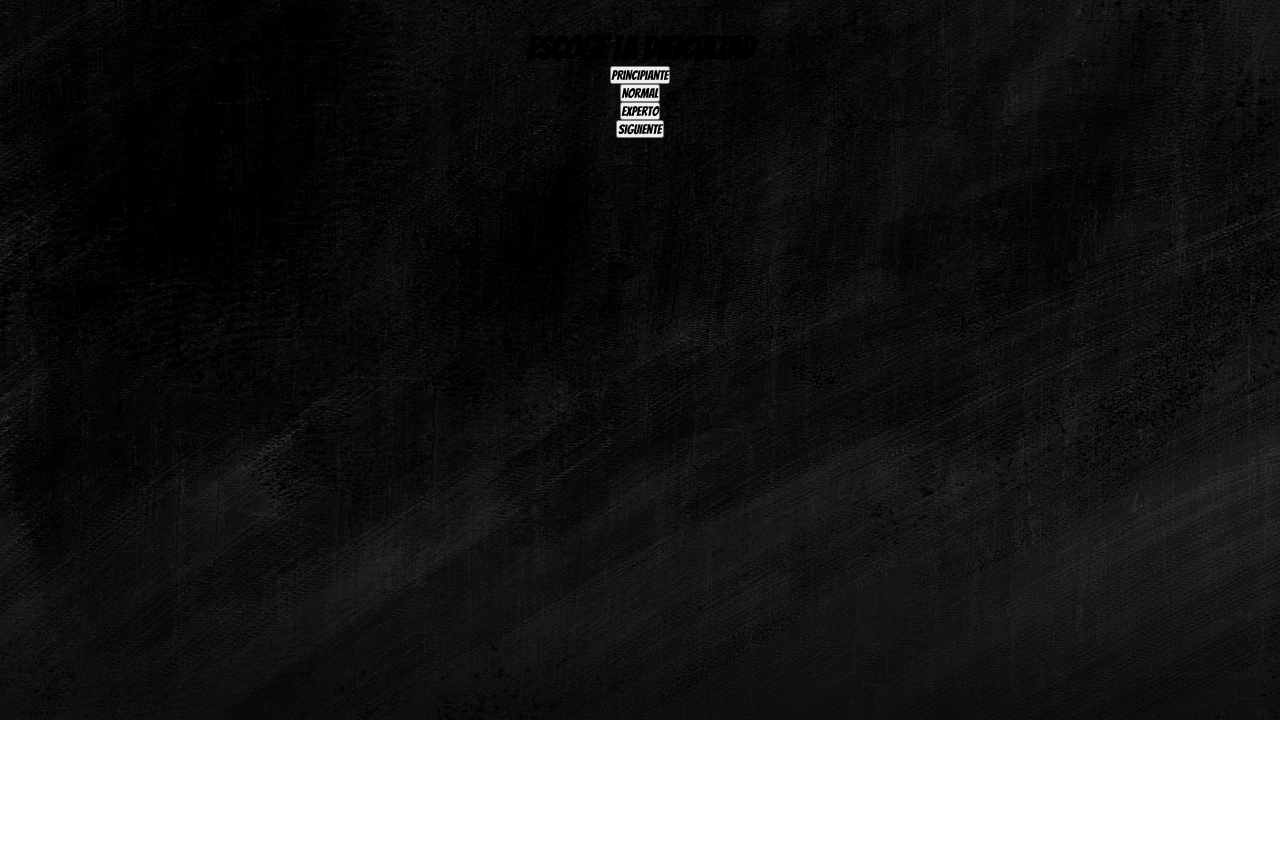
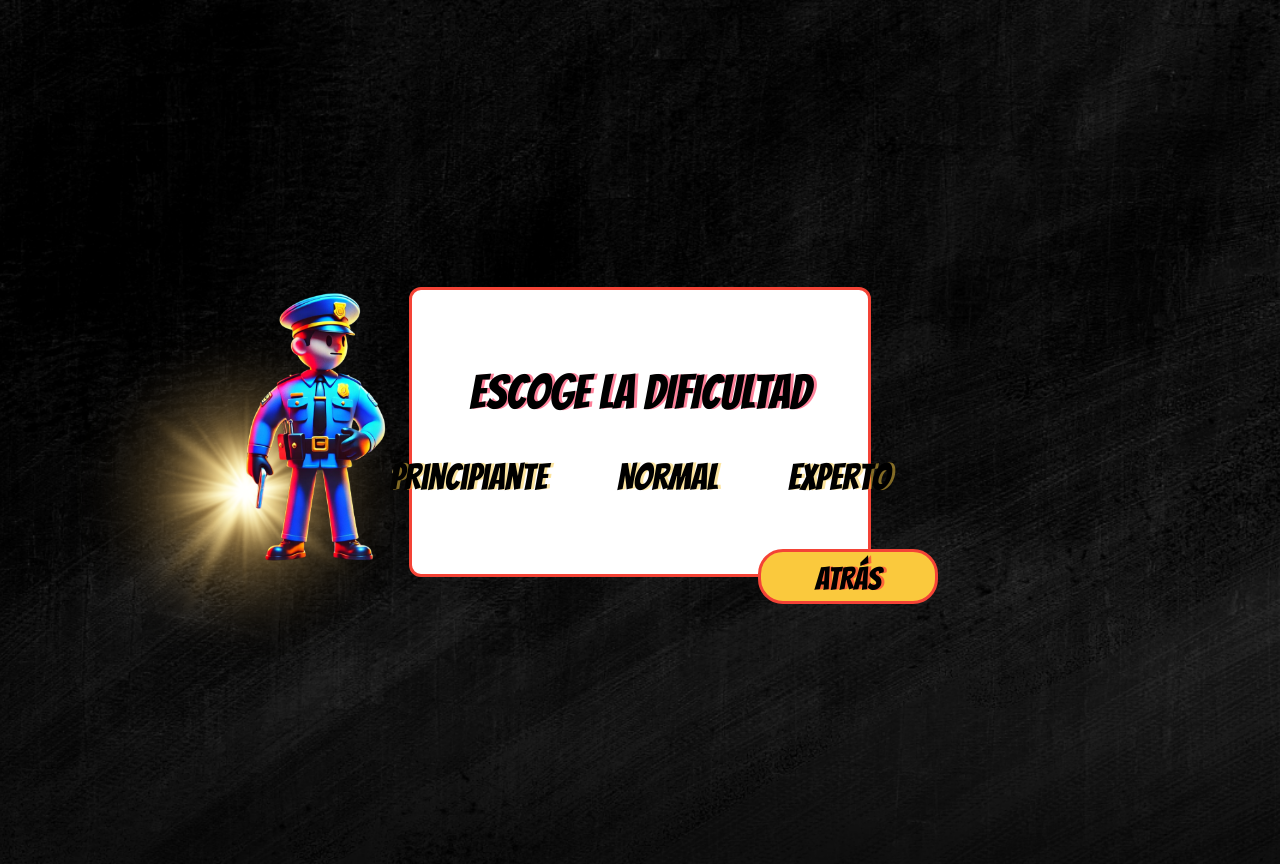
Before and after one commit to JhuniorCq/policia_vs_ladron_vista, a React (Vite) app: page /game/difficulty in a window 1280 px wide. Before the commit the page ends 800 px from the top, so only its background shows below. Built offline with nearby package versions, Linux system fonts and the light colour scheme; a web font is replaced by a local one.

Commit message:
Vistas del juego

```diff
--- /dev/null
+++ b/src/components/BackButton/BackButton.css
@@ -0,0 +1,32 @@
+.difficulty__back-button,
+.rol__back-button {
+  border: 3px solid var(--soft-red);
+  background-color: var(--canary-yellow);
+  color: black;
+  text-shadow: 3px 0 0 var(--cherry-red-shadow);
+  width: 180px;
+  height: 55px;
+  text-align: center;
+  align-content: center;
+  font-size: 2rem;
+  position: absolute;
+  border-radius: 25px;
+  padding-top: 5px;
+  cursor: pointer;
+  transition: scale 0.3s ease-in-out;
+}
+
+.difficulty__back-button:hover,
+.rol__back-button:hover {
+  scale: 1.1;
+}
+
+.difficulty__back-button--right {
+  bottom: -30px;
+  right: -70px;
+}
+
+.rol__back-button--left {
+  bottom: -30px;
+  left: -70px;
+}
--- /dev/null
+++ b/src/components/BackButton/BackButton.jsx
@@ -0,0 +1,10 @@
+import { Link } from "react-router-dom";
+import "./BackButton.css";
+
+export const BackButton = ({ className, path }) => {
+  return (
+    <Link className={className} to={path}>
+      ATRÁS
+    </Link>
+  );
+};
--- a/src/components/OptionButton/OptionButton.css
+++ b/src/components/OptionButton/OptionButton.css
@@ -1,3 +1,23 @@
+/* START BUTTON */
+.home__start-button {
+  border: 3px solid var(--cherry-red);
+  color: var(--ruby-red);
+  background-color: var(--canary-yellow);
+  width: 420px;
+  height: 80px;
+  text-align: center;
+  align-content: center;
+  font-size: 3rem;
+  border-radius: 40px;
+  text-shadow: 2px 0 0 black;
+  cursor: pointer;
+  transition: scale 0.3s ease-in-out;
+}
+
+.home__start-button:hover {
+  scale: 1.1;
+}
+
 /* RESET BUTTON */
 .game__reset-button {
   background-color: var(--canary-yellow);
@@ -17,3 +37,19 @@
 .game__reset-button:hover {
   scale: 1.1;
 }
+
+/* DIFFICULTY BUTTONS / ROL BUTTONS */
+.difficulty__button-option,
+.rol__button-option {
+  background-color: transparent;
+  border: transparent;
+  font-size: 2.3rem;
+  text-shadow: 3px 0 0 var(--canary-yellow-shadow);
+  cursor: pointer;
+  transition: scale 0.3s ease-in-out;
+}
+
+.difficulty__button-option:hover,
+.rol__button-option:hover {
+  scale: 1.1;
+}
--- a/src/components/RollDie/RollDie.css
+++ b/src/components/RollDie/RollDie.css
@@ -1,13 +1,13 @@
 .roll-die {
   width: 80%;
-  height: 160px;
-  padding-top: 27px;
+  /* height: 155px; */
+  /* padding-top: 27px; */
   border: 3px solid var(--soft-red);
   border-radius: 8px;
   display: flex;
   flex-direction: column;
   align-items: center;
-  justify-content: flex-start;
+  justify-content: center;
   font-size: 2rem;
   position: relative;
   background: var(--gradient-yellow-orange);
@@ -18,9 +18,9 @@
   background-color: var(--soft-red);
   color: var(--light-yellow);
   width: 55%;
-  height: 55px;
+  height: 53px;
   font-size: 1.9rem;
-  border-radius: 18px;
+  border-radius: 25px;
   /* text-align: center;
   align-content: center; */
   display: flex;
@@ -30,10 +30,20 @@
   bottom: -25px;
   cursor: pointer;
   position: relative;
+  transition: scale 0.3s ease-in-out;
+}
+
+.roll-die__button:hover {
+  scale: 1.1;
+}
+
+.roll-die__text {
+  margin: 30px 0 12px 0;
 }
 
 .roll-die__steps {
-  margin-top: 13px;
+  /* margin-top: 13px; */
+  font-size: 2.3rem;
 }
 
 .roll-die__die-image {
--- a/src/components/RollDie/RollDie.jsx
+++ b/src/components/RollDie/RollDie.jsx
@@ -12,7 +12,7 @@ export const RollDie = () => {
 
   return (
     <div className="roll-die">
-      <p>NÚMERO DE PASOS OBTENIDOS: </p>
+      <p className="roll-die__text">NÚMERO DE PASOS OBTENIDOS: </p>
       <p className="roll-die__steps">{steps}</p>
       <button className="roll-die__button" onClick={rollDie}>
         <p>LANZAR DADO</p>
--- a/src/index.css
+++ b/src/index.css
@@ -4,7 +4,9 @@
   --light-yellow: #ffde59;
   --soft-orange: #ff964e;
   --cherry-red: #fe0336;
+  --cherry-red-shadow: rgba(254, 3, 54, 0.5);
   --canary-yellow: #fac93d;
+  --canary-yellow-shadow: rgba(250, 201, 61, 0.5);
   --ruby-red: #f44336;
   --gradient-yellow-orange: linear-gradient(to right, #ffde59, #ff964e);
 }
@@ -22,6 +24,7 @@ body {
   background-image: url(./assets/image/background.png);
   background-repeat: no-repeat;
   background-size: cover;
+  background-position: center;
 }
 
 a {
--- a/src/pages/Difficulty/Difficulty.css
+++ b/src/pages/Difficulty/Difficulty.css
@@ -0,0 +1,54 @@
+.difficulty {
+  width: 100%;
+  min-height: 100vh;
+  display: flex;
+  justify-content: center;
+  align-items: center;
+}
+
+.difficulty__content {
+  display: flex;
+  justify-content: center;
+  align-items: center;
+  position: relative;
+  border: 3px solid var(--ruby-red);
+  border-radius: 12px;
+  background-color: white;
+  width: 38%;
+  height: 290px;
+}
+
+.difficulty__light-image {
+  width: 80%;
+  position: absolute;
+  left: -350px;
+  bottom: -100px;
+}
+
+.difficulty__police-image {
+  width: 50%;
+  position: absolute;
+  left: -215px;
+}
+
+.difficulty__text-box {
+  width: 100%;
+  display: flex;
+  flex-direction: column;
+  justify-content: center;
+  align-items: center;
+  gap: 40px;
+}
+
+.difficulty__title {
+  font-weight: normal;
+  font-size: 3rem;
+  text-shadow: 3px 0 0 var(--cherry-red-shadow);
+}
+
+.difficulty__options {
+  width: 100%;
+  display: flex;
+  justify-content: center;
+  gap: 70px;
+}
--- a/src/pages/Difficulty/Difficulty.jsx
+++ b/src/pages/Difficulty/Difficulty.jsx
@@ -1,9 +1,12 @@
-import { Link, useNavigate } from "react-router-dom";
+import "./Difficulty.css";
+import { useNavigate } from "react-router-dom";
 import { OptionButton } from "../../components/OptionButton/OptionButton";
-import "./Difficulty.css";
 import { useContext, useState } from "react";
 import { GameSettingsContext } from "../../context/GameSettings/GameSettingsContext";
 import { DIFFICULTIES } from "../../utils/constants";
+import policeImage from "../../assets/image/police.png";
+import lightImage from "../../assets/image/light.png";
+import { BackButton } from "../../components/BackButton/BackButton";
 
 export const Difficulty = () => {
   const [isExistsDifficulty, setIsExistsDifficulty] = useState(false);
@@ -11,39 +14,51 @@ export const Difficulty = () => {
   const navigate = useNavigate();
 
   const setDifficulty = (difficulty) => {
-    setIsExistsDifficulty(true);
+    // setIsExistsDifficulty(true);
     chooseDifficulty(difficulty);
-  };
-
-  const nextRoute = () => {
-    if (!isExistsDifficulty) return;
     navigate("/game/rol");
   };
 
   return (
-    <div>
-      <h1>ESCOGE LA DIFICULTAD</h1>
-      <ul>
+    <div className="difficulty">
+      <div className="difficulty__content">
+        <img className="difficulty__light-image" src={lightImage} alt="Light" />
+        <img
+          className="difficulty__police-image"
+          src={policeImage}
+          alt="Police"
+        />
+        <div className="difficulty__text-box">
+          <h1 className="difficulty__title">ESCOGE LA DIFICULTAD</h1>
+          <ul className="difficulty__options">
             <li>
               <OptionButton
+                className="difficulty__button-option"
                 text={DIFFICULTIES.BEGINNER}
                 eventHandler={() => setDifficulty(DIFFICULTIES.BEGINNER)}
               />
             </li>
             <li>
               <OptionButton
+                className="difficulty__button-option"
                 text={DIFFICULTIES.NORMAL}
                 eventHandler={() => setDifficulty(DIFFICULTIES.NORMAL)}
               />
             </li>
             <li>
               <OptionButton
+                className="difficulty__button-option"
                 text={DIFFICULTIES.EXPERT}
                 eventHandler={() => setDifficulty(DIFFICULTIES.EXPERT)}
               />
             </li>
           </ul>
-      <button onClick={nextRoute}>Siguiente</button>
+        </div>
+        <BackButton
+          className="difficulty__back-button difficulty__back-button--right"
+          path="/"
+        />
+      </div>
     </div>
   );
 };
--- a/src/pages/Home/Home.css
+++ b/src/pages/Home/Home.css
@@ -2,11 +2,14 @@
   width: 100%;
   min-height: 100vh;
   display: flex;
-  flex-direction: column;
+  /* flex-direction: column; */
   justify-content: center;
-  align-items: center;
-  border: 1px solid red;
+  align-items: flex-end;
+  padding: 12vh;
   gap: 20px;
+  background-image: url(../../assets/image/home-background.png);
+  background-repeat: no-repeat;
+  background-size: cover;
 }
 
 .home > * {
--- a/src/pages/Home/Home.jsx
+++ b/src/pages/Home/Home.jsx
@@ -1,5 +1,6 @@
 import { useNavigate } from "react-router-dom";
 import "./Home.css";
+import { OptionButton } from "../../components/OptionButton/OptionButton";
 
 export const Home = () => {
   const navigate = useNavigate();
@@ -10,8 +11,11 @@ export const Home = () => {
 
   return (
     <div className="home">
-      <h1 className="home__title">POLICÍA VS LADRÓN</h1>
-      <button onClick={nextRoute}>Empezar el juego</button>
+      <OptionButton
+        className="home__start-button"
+        text="EMPEZAR EL JUEGO"
+        eventHandler={nextRoute}
+      />
     </div>
   );
 };
--- a/src/pages/Rol/Rol.css
+++ b/src/pages/Rol/Rol.css
@@ -0,0 +1,55 @@
+.rol {
+  width: 100%;
+  min-height: 100vh;
+  display: flex;
+  justify-content: center;
+  align-items: center;
+}
+
+.rol__content {
+  display: flex;
+  justify-content: center;
+  align-items: center;
+  position: relative;
+  border: 3px solid var(--ruby-red);
+  border-radius: 12px;
+  background-color: white;
+  width: 38%;
+  height: 290px;
+}
+
+.rol__light-image {
+  width: 80%;
+  position: absolute;
+  right: -330px;
+  bottom: -90px;
+}
+
+.rol__thief-image {
+  width: 50%;
+  position: absolute;
+  right: -215px;
+  bottom: -100px;
+}
+
+.rol__text-box {
+  width: 100%;
+  display: flex;
+  flex-direction: column;
+  justify-content: center;
+  align-items: center;
+  gap: 40px;
+}
+
+.rol__title {
+  font-weight: normal;
+  font-size: 3rem;
+  text-shadow: 3px 0 0 var(--cherry-red-shadow);
+}
+
+.rol__options {
+  width: 100%;
+  display: flex;
+  gap: 180px;
+  justify-content: center;
+}
--- a/src/pages/Rol/Rol.jsx
+++ b/src/pages/Rol/Rol.jsx
@@ -1,9 +1,12 @@
-import { Link, useNavigate } from "react-router-dom";
+import { useNavigate } from "react-router-dom";
 import "./Rol.css";
 import { OptionButton } from "../../components/OptionButton/OptionButton";
 import { ROLES } from "../../utils/constants";
 import { useContext, useState } from "react";
 import { GameSettingsContext } from "../../context/GameSettings/GameSettingsContext";
+import lightImage from "../../assets/image/light.png";
+import thiefImage from "../../assets/image/thief.png";
+import { BackButton } from "../../components/BackButton/BackButton";
 
 export const Rol = () => {
   const [isExistsRol, setIsExistsRol] = useState(false);
@@ -13,27 +16,38 @@ export const Rol = () => {
   const setRol = (rol) => {
     setIsExistsRol(true);
     chooseRol(rol);
-  };
-
-  const nextRoute = () => {
-    if (!isExistsRol) return;
     navigate("/game/start");
   };
 
   return (
-    <div>
-      <h1>ESCOGE TU ROL</h1>
-      <div>
+    <div className="rol">
+      <div className="rol__content">
+        <img className="rol__light-image" src={lightImage} alt="Light" />
+        <img className="rol__thief-image" src={thiefImage} alt="Police" />
+        <div className="rol__text-box">
+          <h1 className="rol__title">ESCOGE TU ROL</h1>
+          <ul className="rol__options">
+            <li>
               <OptionButton
+                className="rol__button-option"
                 text={ROLES.POLICE}
                 eventHandler={() => setRol(ROLES.POLICE)}
               />
+            </li>
+            <li>
               <OptionButton
+                className="rol__button-option"
                 text={ROLES.THIEF}
                 eventHandler={() => setRol(ROLES.THIEF)}
               />
+            </li>
+          </ul>
         </div>
-      <button onClick={nextRoute}>Siguiente</button>
+        <BackButton
+          className="rol__back-button rol__back-button--left"
+          path="/game/difficulty"
+        />
+      </div>
     </div>
   );
 };
```
Also changed, not shown: src/assets/image/house.png (added). Lines whose indentation alone changed are shown as unchanged.
